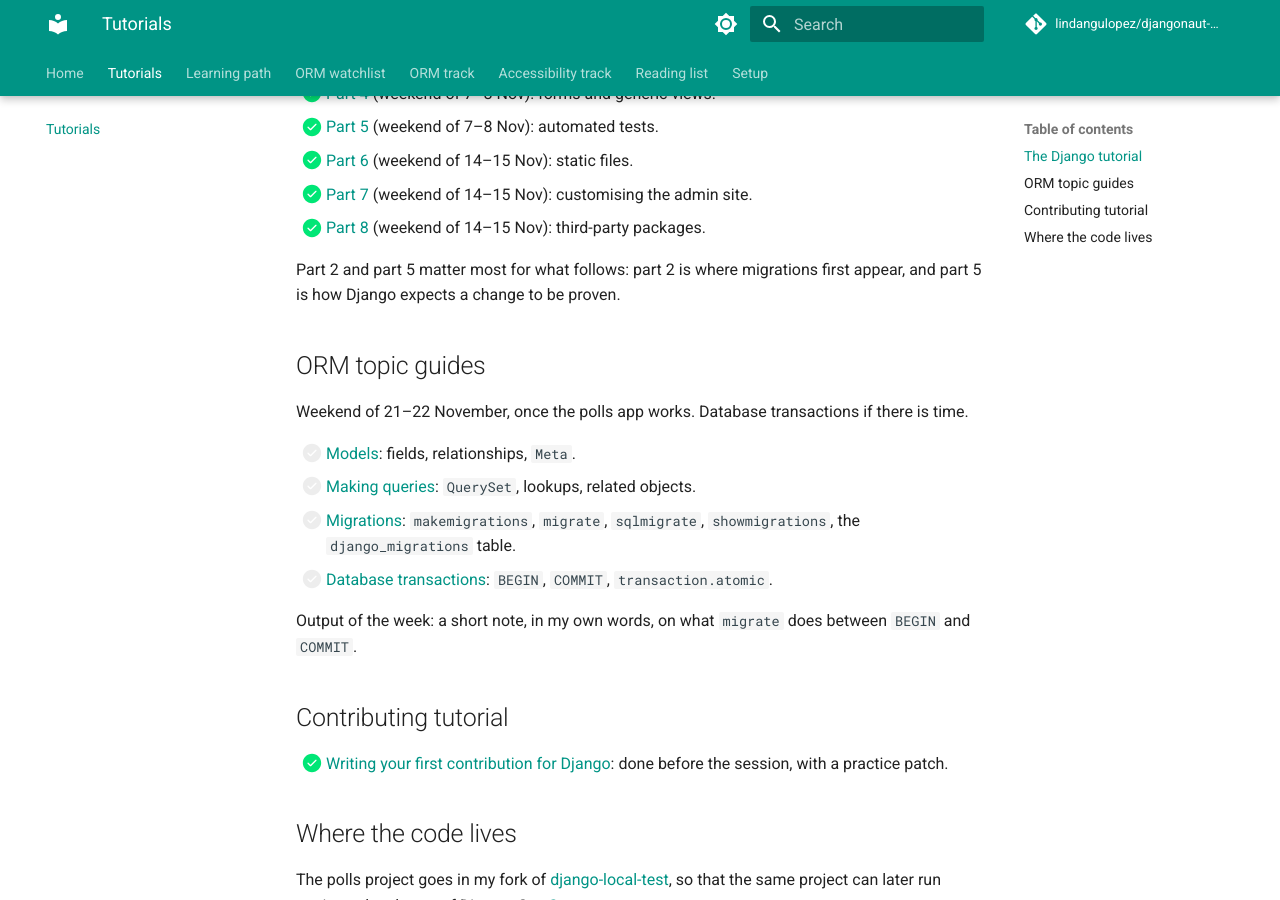
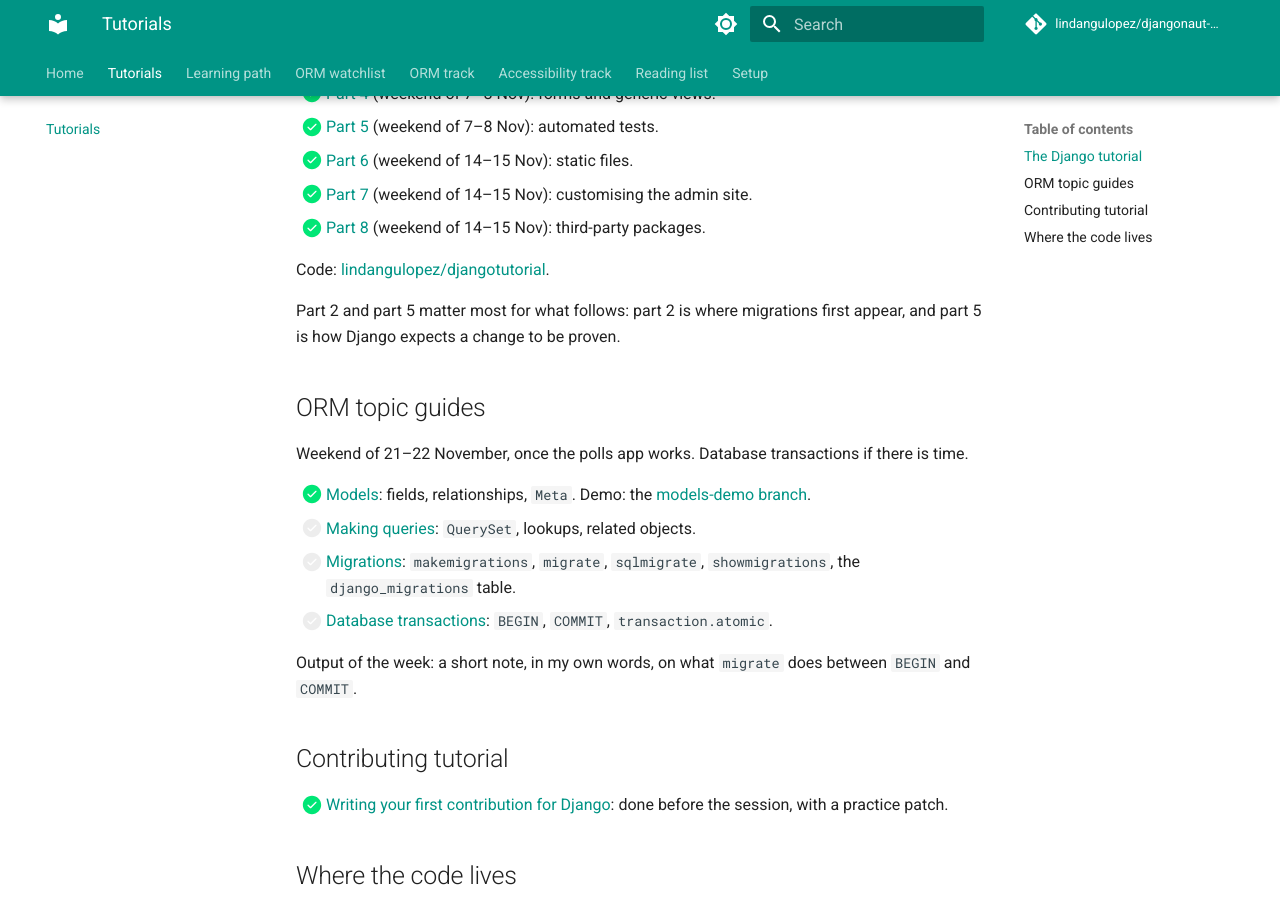
Before and after one commit to lindangulopez/djangonaut-session7, an MkDocs documentation site: the page built from docs/tutorials.md, in a window 1280 px wide and 900 px high, scrolled down 457 px. Built offline with MkDocs 1.6.1 and Material for MkDocs 9.7.7, drawn with Linux system fonts in a browser that asks for light colours; comment, search, counter and statistics services are not loaded.

Commit message:
Tutorials: link the tutorial code and tick the Models guide
Link lindangulopez/djangotutorial under the Django tutorial list, and
tick the Models topic guide, with a link to the models-demo branch.

```diff
--- a/docs/tutorials.md
+++ b/docs/tutorials.md
@@ -15,13 +15,15 @@ The polls app, in eight parts. Links go to the stable documentation.
 - [x] [Part 7](https://docs.djangoproject.com/en/stable/intro/tutorial07/) (weekend of 14–15 Nov): customising the admin site.
 - [x] [Part 8](https://docs.djangoproject.com/en/stable/intro/tutorial08/) (weekend of 14–15 Nov): third-party packages.
 
+Code: [lindangulopez/djangotutorial](https://github.com/lindangulopez/djangotutorial).
+
 Part 2 and part 5 matter most for what follows: part 2 is where migrations first appear, and part 5 is how Django expects a change to be proven.
 
 ## ORM topic guides
 
 Weekend of 21–22 November, once the polls app works. Database transactions if there is time.
 
-- [ ] [Models](https://docs.djangoproject.com/en/stable/topics/db/models/): fields, relationships, `Meta`.
+- [x] [Models](https://docs.djangoproject.com/en/stable/topics/db/models/): fields, relationships, `Meta`. Demo: the [models-demo branch](https://github.com/lindangulopez/djangotutorial/tree/models-demo).
 - [ ] [Making queries](https://docs.djangoproject.com/en/stable/topics/db/queries/): `QuerySet`, lookups, related objects.
 - [ ] [Migrations](https://docs.djangoproject.com/en/stable/topics/migrations/): `makemigrations`, `migrate`, `sqlmigrate`, `showmigrations`, the `django_migrations` table.
 - [ ] [Database transactions](https://docs.djangoproject.com/en/stable/topics/db/transactions/): `BEGIN`, `COMMIT`, `transaction.atomic`.
```
